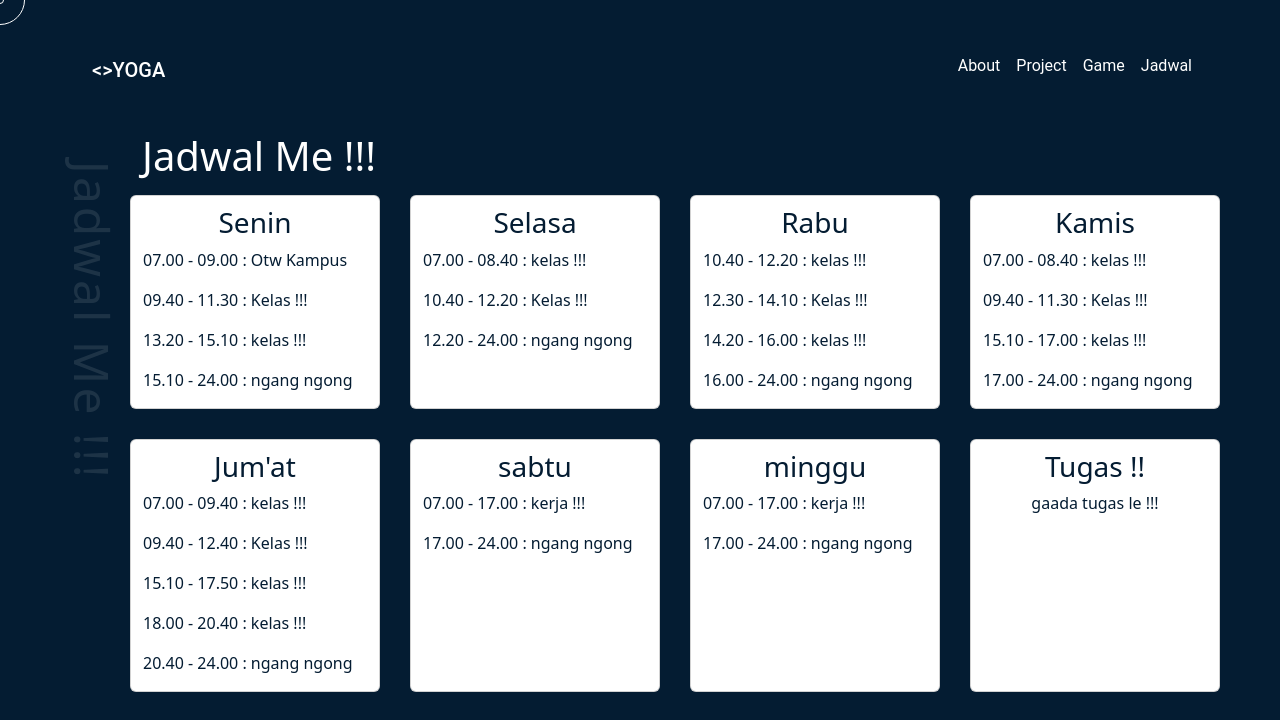
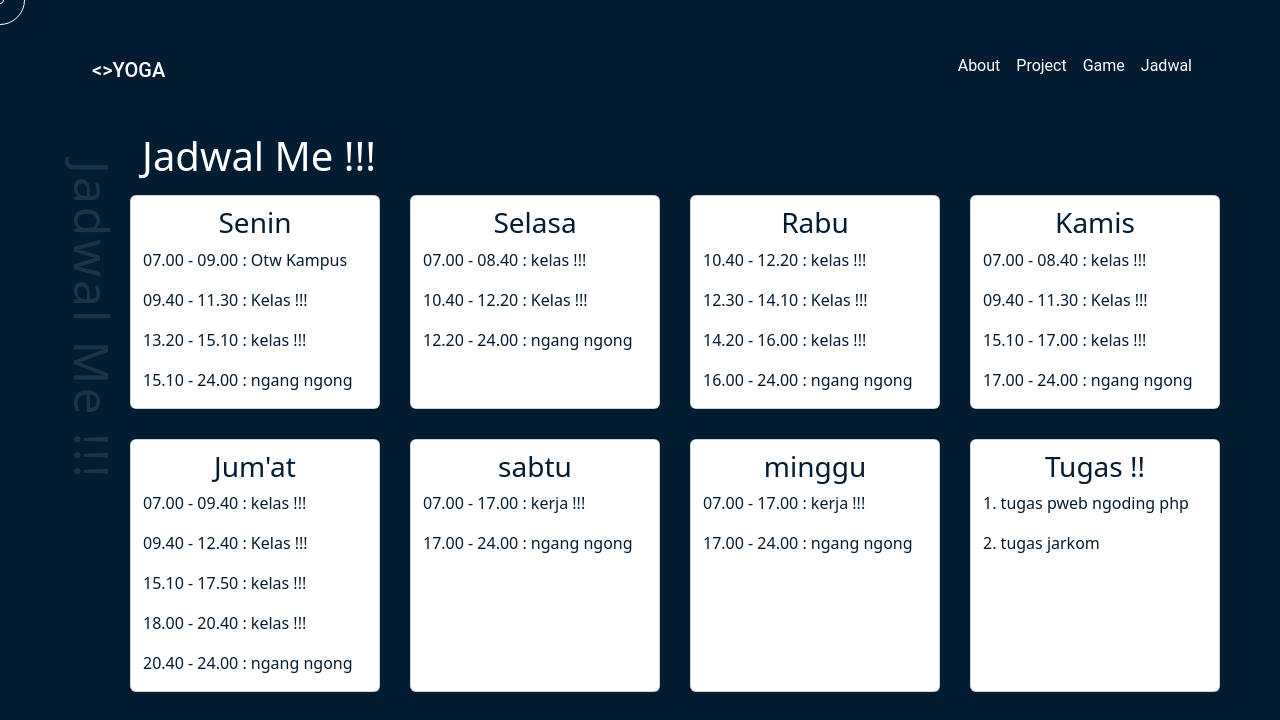
Before and after one commit to Yoga838/portofolio-website, a plain HTML site: page jadwal/index.html in a window 1280 px wide. Shown: the top 720 px of the page. Drawn offline with nearby package versions, Linux system fonts and the light colour scheme.

Commit message:
add new in tugas

```diff
--- a/jadwal/index.html
+++ b/jadwal/index.html
@@ -115,7 +115,8 @@
               <div class="col-md-3 card">
                 <h3>Tugas !!</h3>
                 <div class="teks">
-                  <p>gaada tugas le !!! </p>
+                  <p>1. tugas pweb ngoding php </p>
+                  <p>2. tugas jarkom </p>
                 </div>
               </div>
 
```
